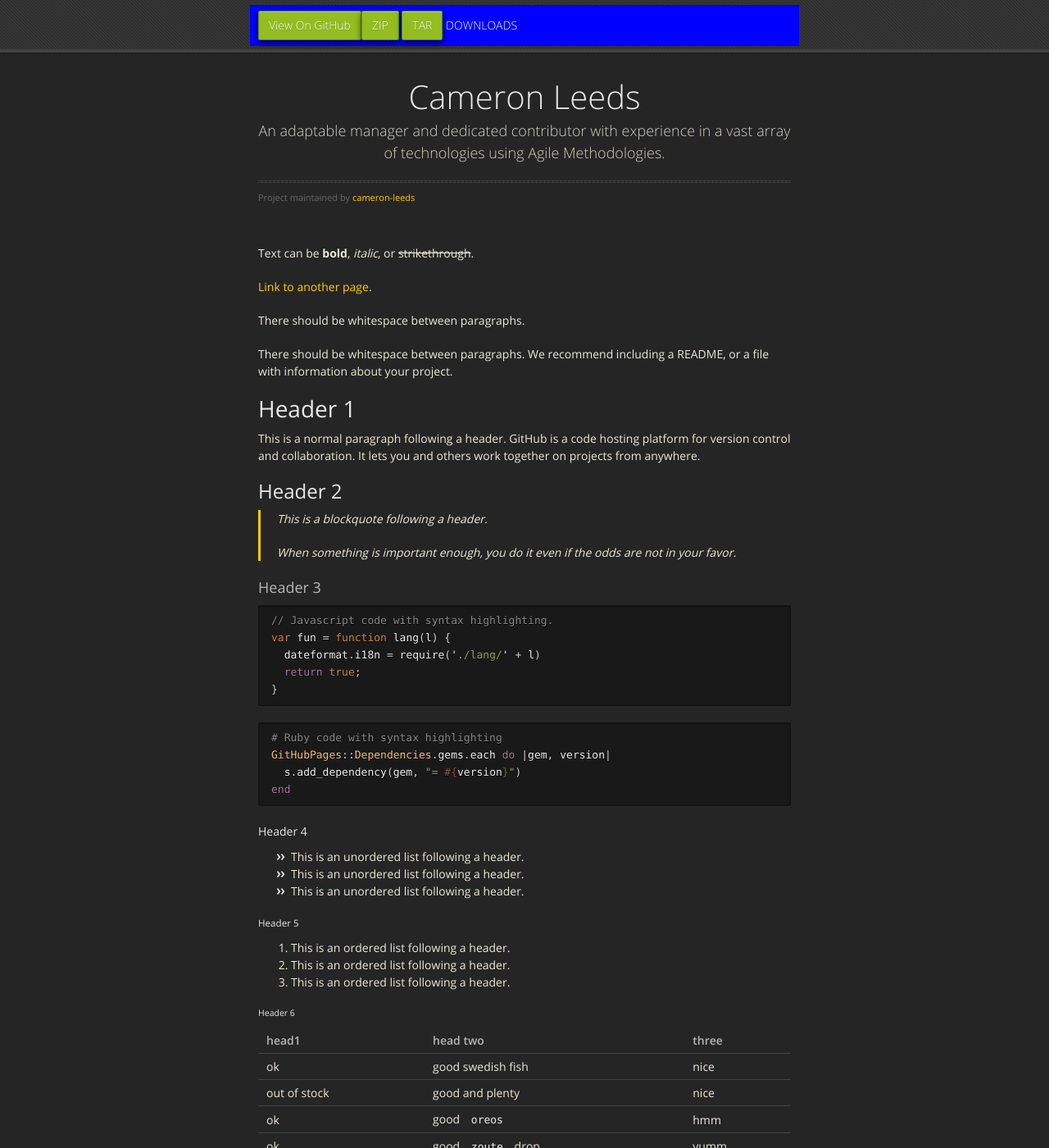
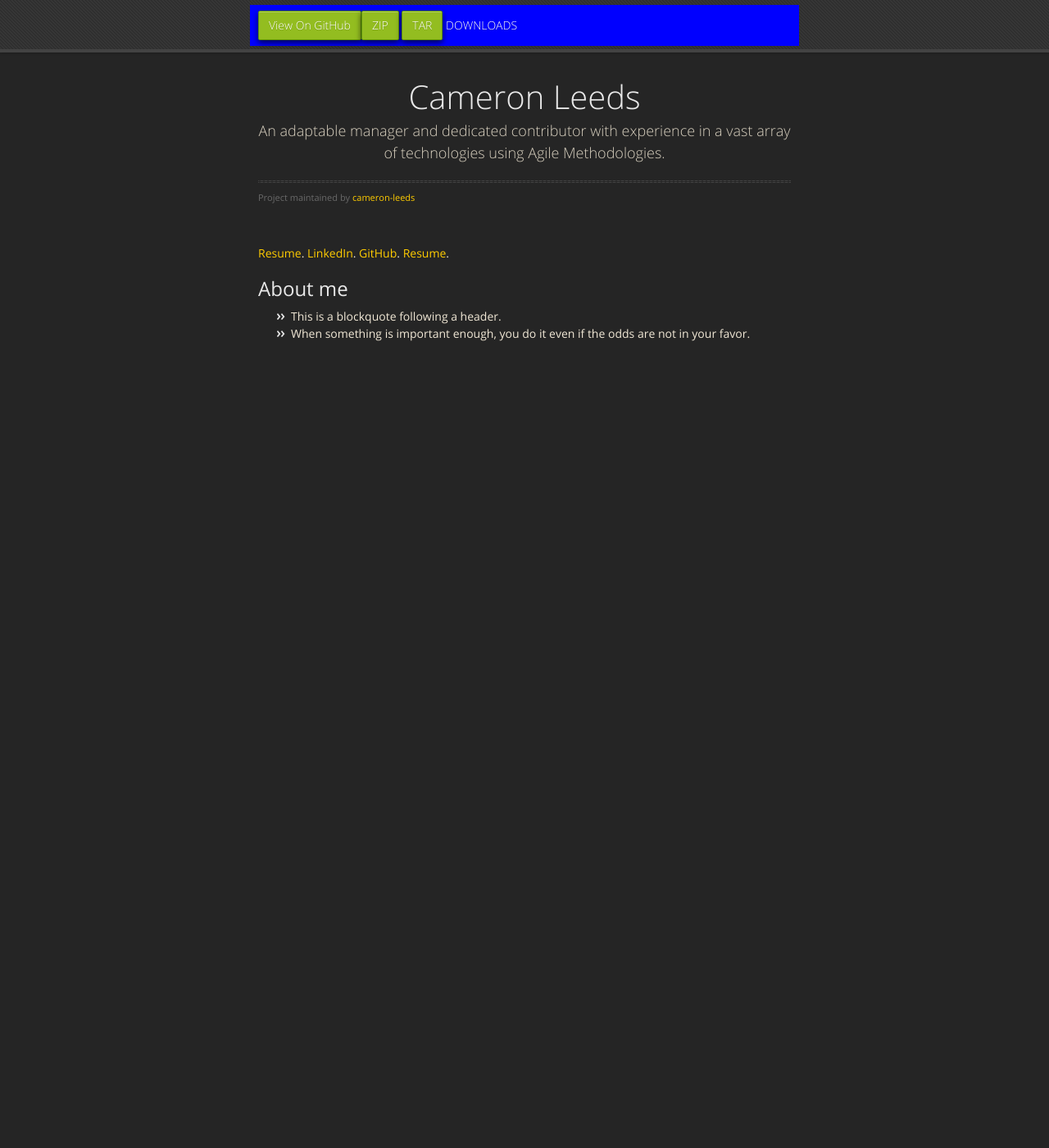
Before and after one commit to cameron-leeds/cameron-leeds.github.io, a Jekyll site: the page built from index.md, in a window 1280 px wide and 1400 px high. Shown: the whole window at 82% size. Built offline with Jekyll 4.4.1, drawn with Linux system fonts in a browser that asks for light colours; nearby versions of some CDN libraries; some of the changed text lies outside the part shown.

Commit message:
Update index.md

````diff
--- a/index.md
+++ b/index.md
@@ -2,122 +2,12 @@
 layout: default
 ---
 
-Text can be **bold**, _italic_, or ~~strikethrough~~.
+[Resume](another-page).
+[LinkedIn](https://www.linkedin.com/in/cameronleeds/).
+[GitHub](https://github.com/cameron-leeds).
+[Resume](another-page).
 
-[Link to another page](another-page).
+## [](#header-2)About me
 
-There should be whitespace between paragraphs.
-
-There should be whitespace between paragraphs. We recommend including a README, or a file with information about your project.
-
-# [](#header-1)Header 1
-
-This is a normal paragraph following a header. GitHub is a code hosting platform for version control and collaboration. It lets you and others work together on projects from anywhere.
-
-## [](#header-2)Header 2
-
-> This is a blockquote following a header.
->
-> When something is important enough, you do it even if the odds are not in your favor.
-
-### [](#header-3)Header 3
-
-```js
-// Javascript code with syntax highlighting.
-var fun = function lang(l) {
-  dateformat.i18n = require('./lang/' + l)
-  return true;
-}
-```
-
-```ruby
-# Ruby code with syntax highlighting
-GitHubPages::Dependencies.gems.each do |gem, version|
-  s.add_dependency(gem, "= #{version}")
-end
-```
-
-#### [](#header-4)Header 4
-
-*   This is an unordered list following a header.
-*   This is an unordered list following a header.
-*   This is an unordered list following a header.
-
-##### [](#header-5)Header 5
-
-1.  This is an ordered list following a header.
-2.  This is an ordered list following a header.
-3.  This is an ordered list following a header.
-
-###### [](#header-6)Header 6
-
-| head1        | head two          | three |
-|:-------------|:------------------|:------|
-| ok           | good swedish fish | nice  |
-| out of stock | good and plenty   | nice  |
-| ok           | good `oreos`      | hmm   |
-| ok           | good `zoute` drop | yumm  |
-
-### There's a horizontal rule below this.
-
-* * *
-
-### Here is an unordered list:
-
-*   Item foo
-*   Item bar
-*   Item baz
-*   Item zip
-
-### And an ordered list:
-
-1.  Item one
-1.  Item two
-1.  Item three
-1.  Item four
-
-### And a nested list:
-
-- level 1 item
-  - level 2 item
-  - level 2 item
-    - level 3 item
-    - level 3 item
-- level 1 item
-  - level 2 item
-  - level 2 item
-  - level 2 item
-- level 1 item
-  - level 2 item
-  - level 2 item
-- level 1 item
-
-### Small image
-
-![](https://assets-cdn.github.com/images/icons/emoji/octocat.png)
-
-### Large image
-
-![](https://guides.github.com/activities/hello-world/branching.png)
-
-
-### Definition lists can be used with HTML syntax.
-
-<dl>
-<dt>Name</dt>
-<dd>Godzilla</dd>
-<dt>Born</dt>
-<dd>1952</dd>
-<dt>Birthplace</dt>
-<dd>Japan</dd>
-<dt>Color</dt>
-<dd>Green</dd>
-</dl>
-
-```
-Long, single-line code blocks should not wrap. They should horizontally scroll if they are too long. This line should be long enough to demonstrate this.
-```
-
-```
-The final element.
-```
+* This is a blockquote following a header.
+* When something is important enough, you do it even if the odds are not in your favor.
````
